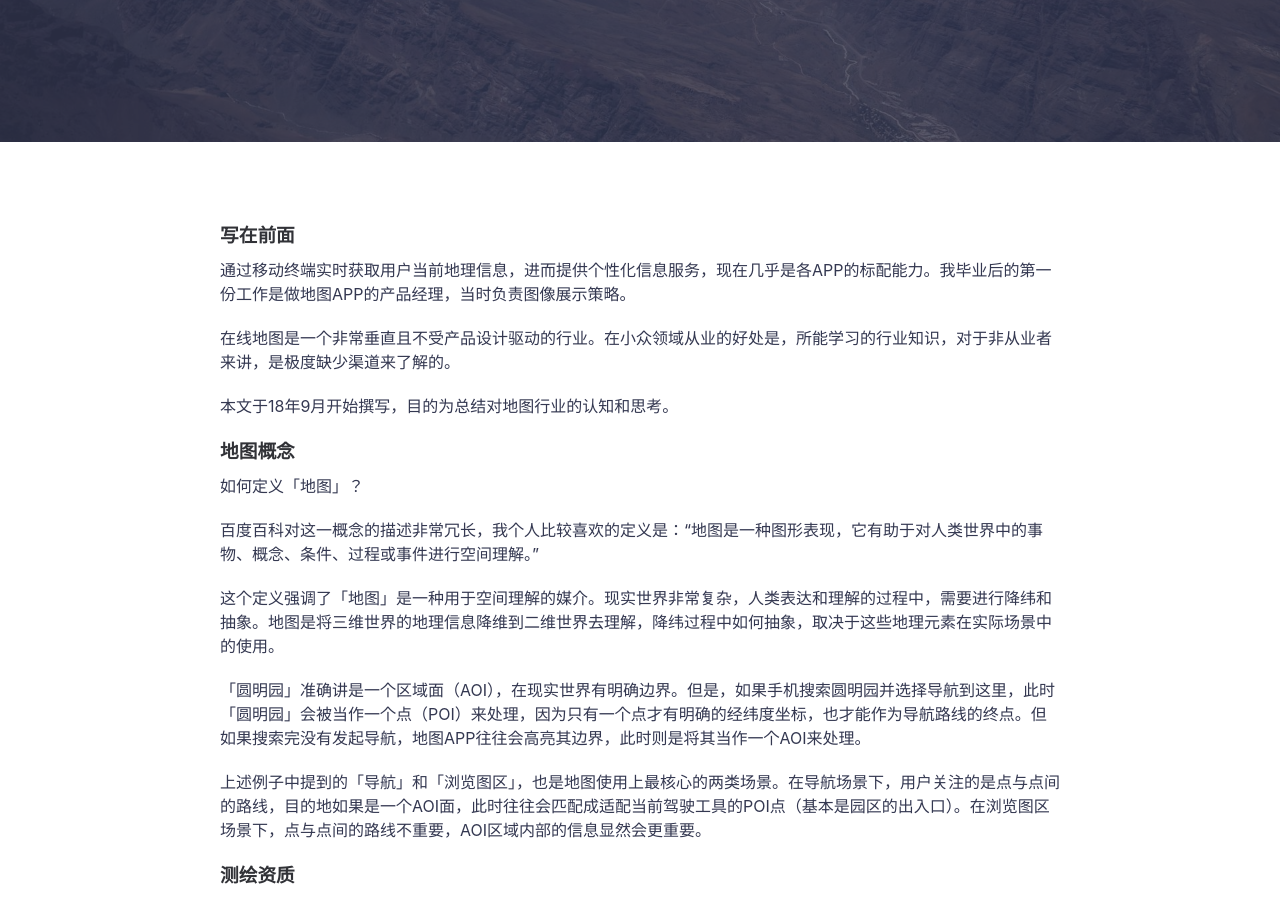
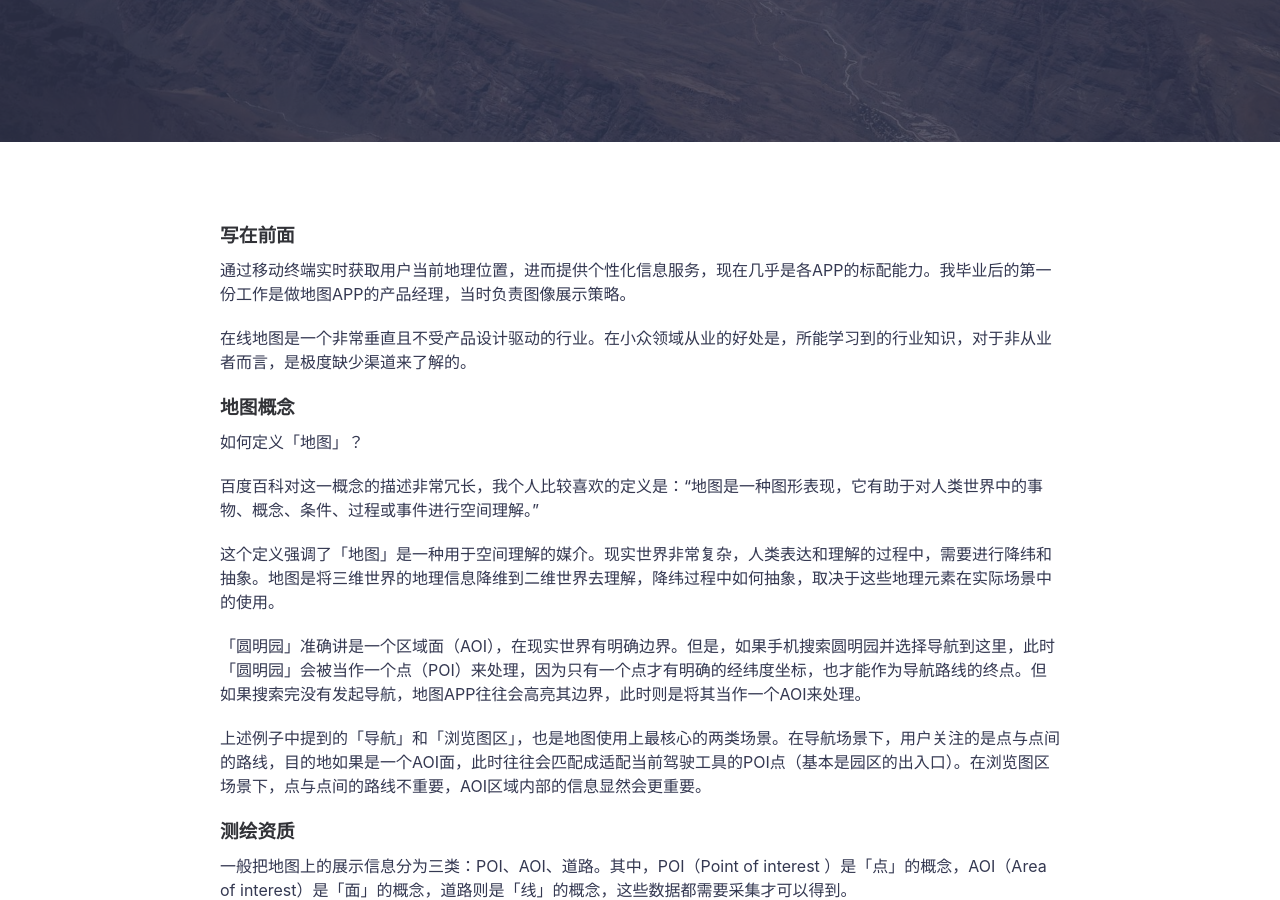
Before and after one commit to icarus507/icarus507.github.io, a Jekyll site: the page built from _posts/2018-09-07-谈谈地图.md, in a window 1280 px wide and 900 px high, scrolled down 434 px. Built offline with Jekyll 4.4.1, drawn with Linux system fonts in a browser that asks for light colours; some of the changed text lies outside the part shown.

Commit message:
Update 2018-09-07-谈谈地图.md

```diff
--- a/_posts/2018-09-07-谈谈地图.md
+++ b/_posts/2018-09-07-谈谈地图.md
@@ -6,11 +6,10 @@ featured-img: ruben-santander-69158
 ---
 ### 写在前面
 
-通过移动终端实时获取用户当前地理信息，进而提供个性化信息服务，现在几乎是各APP的标配能力。我毕业后的第一份工作是做地图APP的产品经理，当时负责图像展示策略。
+通过移动终端实时获取用户当前地理位置，进而提供个性化信息服务，现在几乎是各APP的标配能力。我毕业后的第一份工作是做地图APP的产品经理，当时负责图像展示策略。
 
-在线地图是一个非常垂直且不受产品设计驱动的行业。在小众领域从业的好处是，所能学习的行业知识，对于非从业者来讲，是极度缺少渠道来了解的。
+在线地图是一个非常垂直且不受产品设计驱动的行业。在小众领域从业的好处是，所能学习到的行业知识，对于非从业者而言，是极度缺少渠道来了解的。
 
-本文于18年9月开始撰写，目的为总结对地图行业的认知和思考。
 
 ### 地图概念
 
```
Also changed, not shown: other parts of _posts/2018-09-07-谈谈地图.md (+3 -0 lines).
